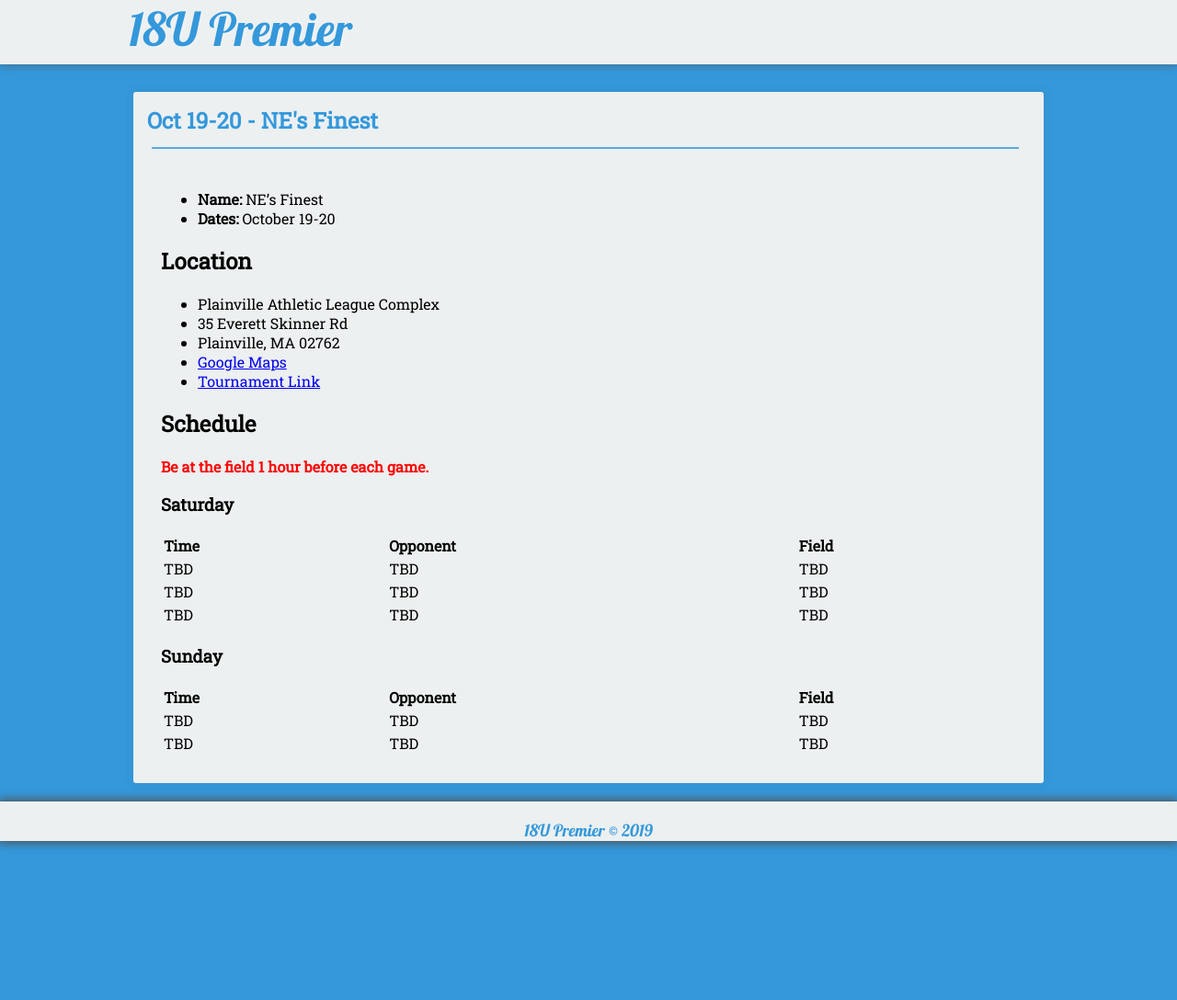
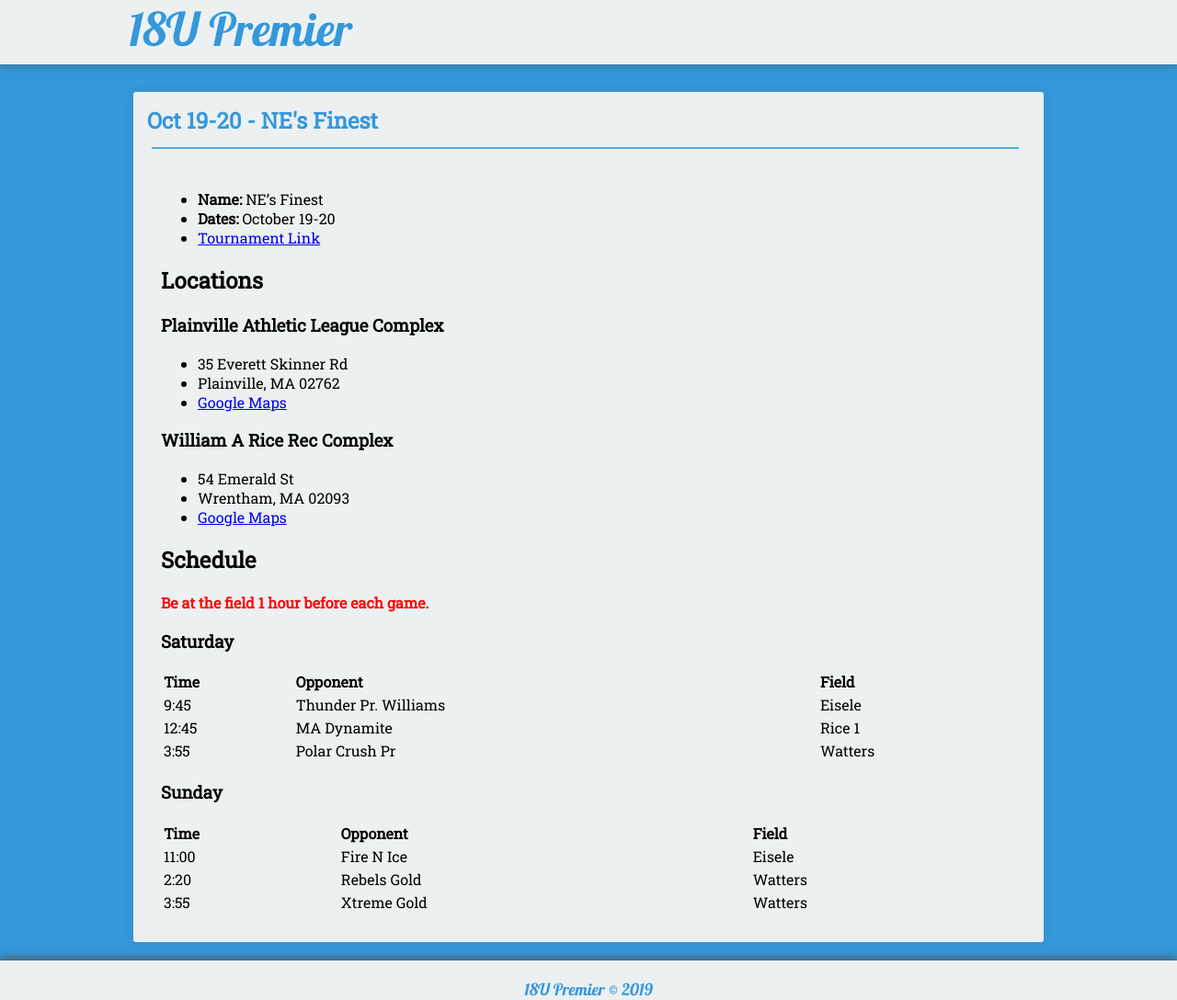
Before and after one commit to seanmerrow/ecf, a Jekyll site: the page built from _posts/2019-07-12-Jul-5-TNT.md, in a window 1280 px wide. Shown: the whole page at 92% size. Built offline with Jekyll 4.4.1, drawn with Linux system fonts in a browser that asks for light colours; nearby versions of some CDN libraries.

Commit message:
Update 2019-07-12-Jul-5-TNT.md

```diff
--- a/_posts/2019-07-12-Jul-5-TNT.md
+++ b/_posts/2019-07-12-Jul-5-TNT.md
@@ -10,13 +10,19 @@ category:
 ---
 * **Name:** NE's Finest
 * **Dates:** October 19-20
+* [Tournament Link](https://www.nefinestfallshowcase.com/finest-fall-showcase.cfm)
 
-## Location
-* Plainville Athletic League Complex
+## Locations
+
+### Plainville Athletic League Complex
 * 35 Everett Skinner Rd
 * Plainville, MA 02762
 * [Google Maps](https://goo.gl/maps/wzoKXBdTAmmHkfTEA)
-* [Tournament Link](https://www.nefinestfallshowcase.com/finest-fall-showcase.cfm)
+
+### William A Rice Rec Complex
+* 54 Emerald St
+* Wrentham, MA 02093
+* [Google Maps](https://goo.gl/maps/X71aESXzykkGdMZk7)
 
 ## Schedule
 **<span style="color:red">Be at the field 1 hour before each game.</span>**
@@ -25,13 +31,14 @@ category:
 
 | Time | Opponent | Field |
 |:---      |:---   |:---  |
-| TBD      | TBD   |TBD   |
-| TBD      | TBD   |TBD   |
-| TBD      | TBD   |TBD   |
+| 9:45      | Thunder Pr. Williams   |Eisele   |
+| 12:45      | MA Dynamite   |Rice 1   |
+| 3:55      | Polar Crush Pr   |Watters   |
 
 ### Sunday
 
 | Time | Opponent | Field |
 |:---      |:---   |:---  |
-| TBD      | TBD   |TBD   |
-| TBD      | TBD   |TBD   |
+| 11:00      | Fire N Ice   |Eisele   |
+| 2:20      | Rebels Gold   |Watters   |
+| 3:55      | Xtreme Gold   |Watters   |
```
